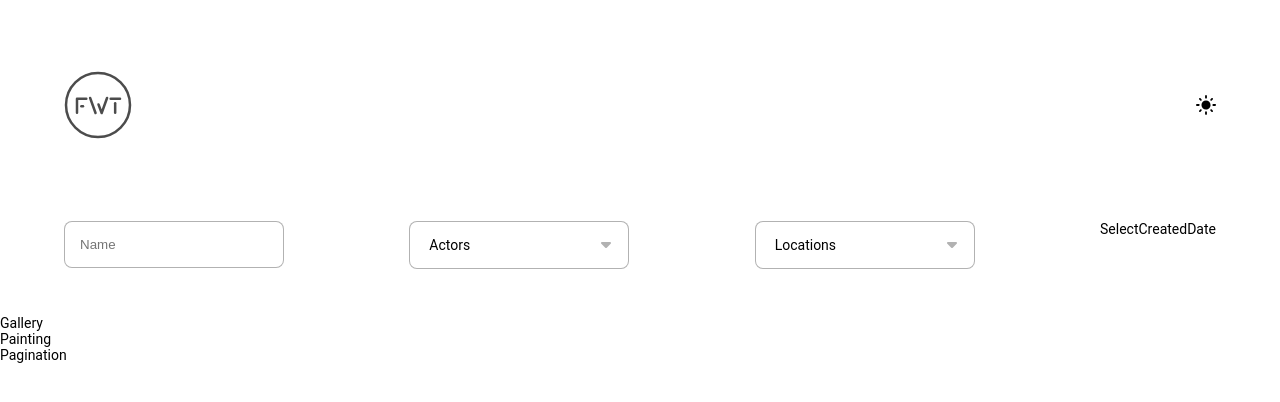
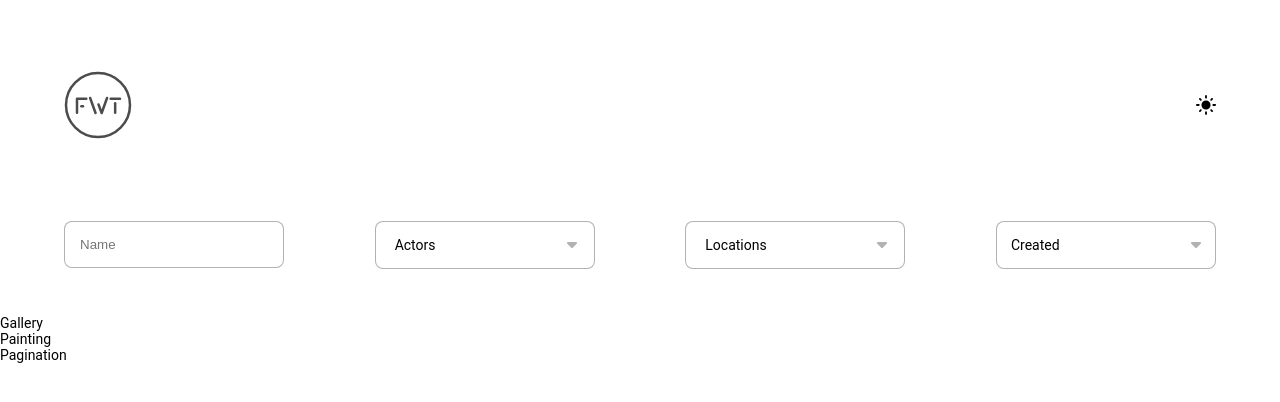
Before and after one commit to unknown-cat/FWT, a React (Create React App) app: page / in a window 1280 px wide. Shown: the top 402 px of the page. Built offline with nearby package versions, Linux system fonts and the light colour scheme.

Commit message:
create custom dropdown menu

```diff
--- a/src/components/SelectCreatedDate/SelectCreatedDate.component.jsx
+++ b/src/components/SelectCreatedDate/SelectCreatedDate.component.jsx
@@ -1,9 +1,46 @@
-import React from 'react'
+import React, { useState } from 'react';
+import {
+  DropDownContainer,
+  DropDownHeading,
+  DropDownIconUp,
+  DropDownIconDown,
+  DropDownInputContainer,
+  Input,
+} from './selectCreatedDate.styles';
+import { Wrapper } from '../../globalStyles';
 
 const SelectCreatedDate = () => {
+  const [isOpen, setIsOpen] = useState(false);
+
   return (
-    <div>SelectCreatedDate</div>
-  )
-}
+    <Wrapper>
+      <DropDownContainer>
+        <DropDownHeading onClick={() => setIsOpen(!isOpen)}>
+          <p className='title'>Created</p>
+          {!isOpen ? <DropDownIconUp /> : <DropDownIconDown />}
+        </DropDownHeading>
+        {isOpen ? (
+          <DropDownInputContainer>
+            <label htmlFor='from'></label>
+            <Input
+              type='number'
+              placeholder='from'
+              autoComplete='off'
+              name='from'
+            />
+            <div className='line'></div>
+            <label htmlFor='before'></label>
+            <Input
+              type='number'
+              name='before'
+              placeholder='before'
+              autoComplete='off'
+            />
+          </DropDownInputContainer>
+        ) : null}
+      </DropDownContainer>
+    </Wrapper>
+  );
+};
 
-export default SelectCreatedDate
+export default SelectCreatedDate;
```
